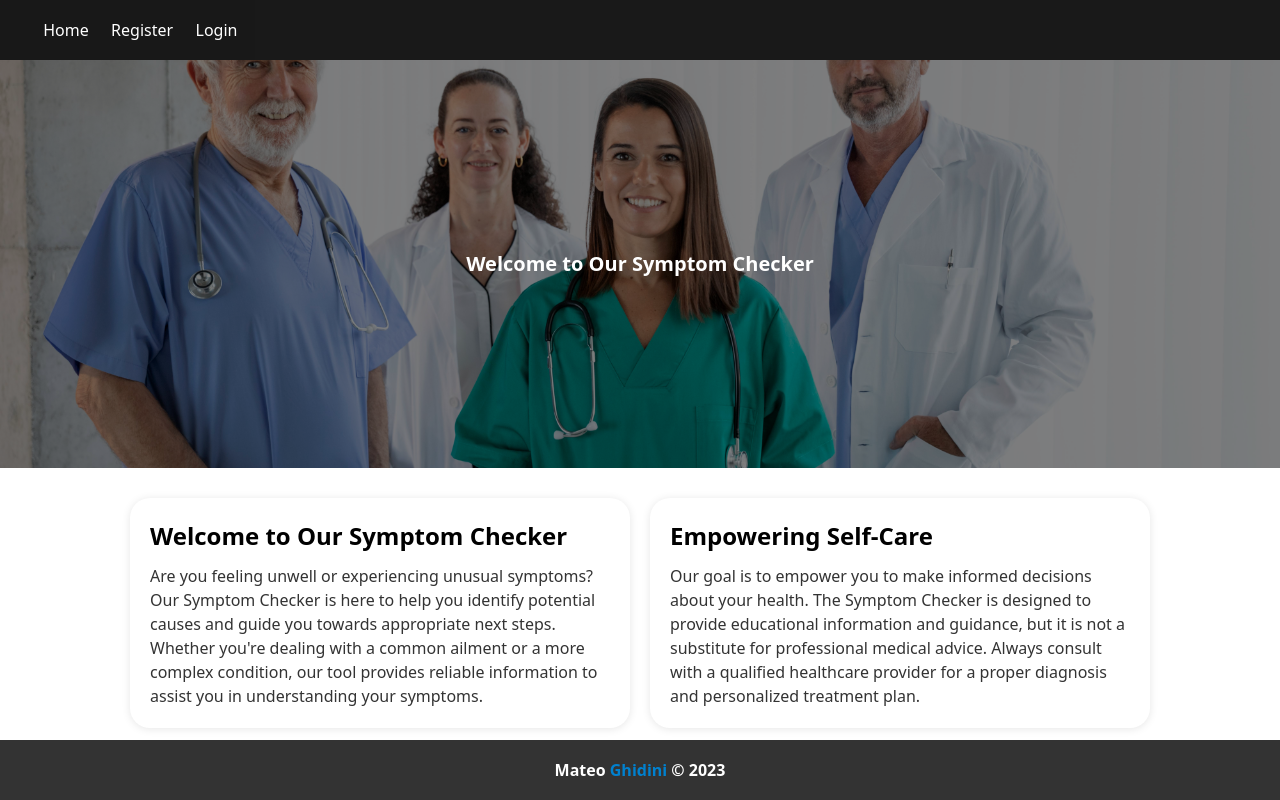
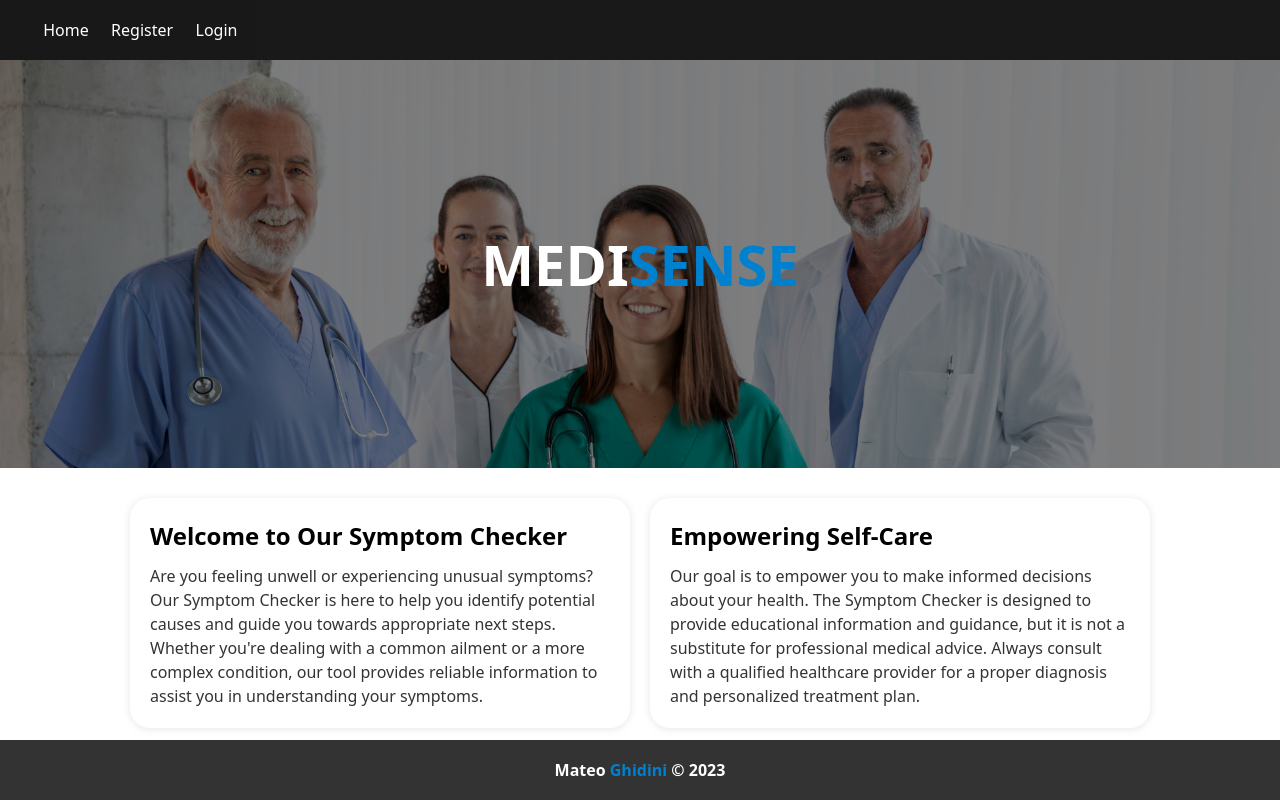
Before and after one commit to mateoghidini1998/lightit-client, a React (Vite) app: page / in a window 1280 px wide. Built offline with nearby package versions, Linux system fonts and the light colour scheme.

Commit message:
fixed home banner styling

```diff
--- a/src/components/UI/HeroBanner.jsx
+++ b/src/components/UI/HeroBanner.jsx
@@ -1,15 +1,15 @@
 import React from 'react';
-import HomeBanner from '../../assets/images/home-image.jpg'
+import HomeBanner from '../../assets/images/home-image.jpg';
 
 function HeroBanner() {
   return (
     <div className="hero-banner">
-      <img src={HomeBanner} alt="Background" className="banner-image" />
       <div className="banner-overlay">
         <div className="hero-text">
-          <h1>Welcome to Our Symptom Checker</h1>
+          <h1>MEDI<span>SENSE</span></h1>
         </div>
       </div>
+      <img src={HomeBanner} alt="Background" className="banner-image" />
     </div>
   );
 }
--- a/src/styles/UI/Layout.css
+++ b/src/styles/UI/Layout.css
@@ -10,14 +10,16 @@
   position: relative;
   width: 100%;
   height: 60%;
+  overflow: hidden;
 }
 
 .banner-image {
   width: 100%;
   height: 100%;
   background-repeat: no-repeat;
-  background-position: center;
+  object-position: center calc(25% - 5px);
   object-fit: cover;
+
 }
 
 .banner-overlay {
@@ -83,7 +85,7 @@
   }
 
   .hero-text h1 {
-    font-size: 3.5em;
+    font-size: 3.5em !important;
   }
 
   .cards-container {
```
